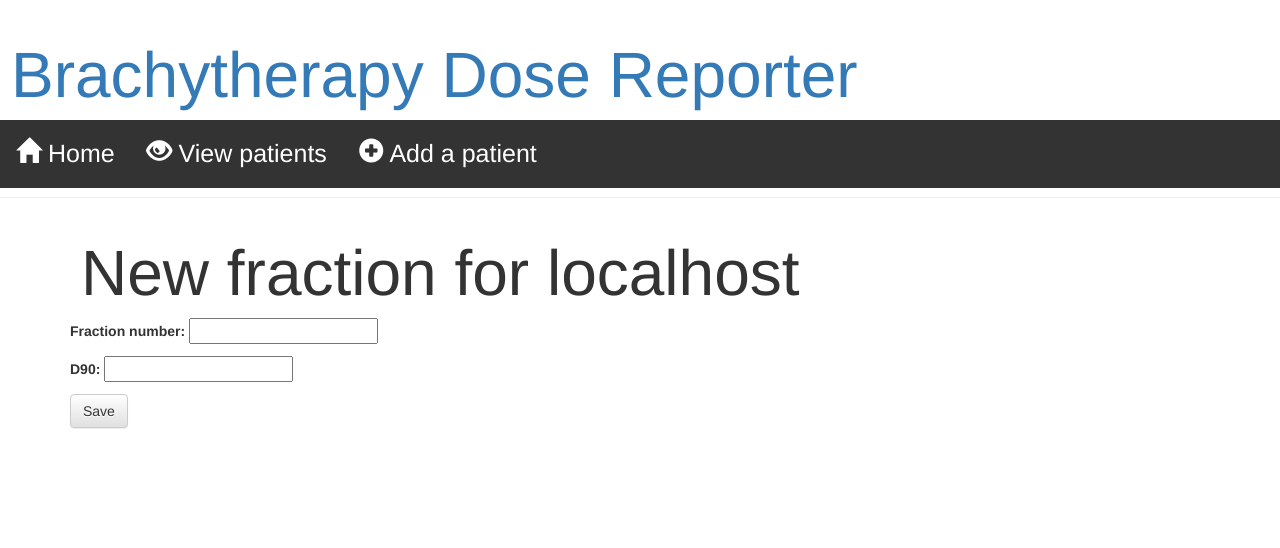
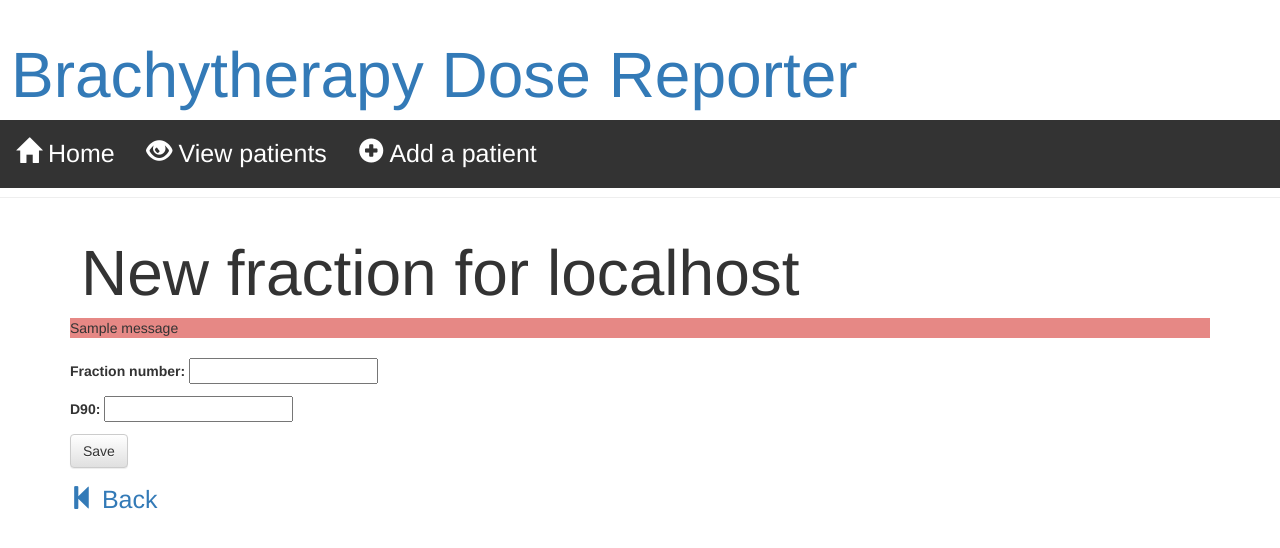
Before and after one commit to vcc-LG/brachy-dose-reporter, a Django app: page /patient/new/fraction/ in a window 1280 px wide. Shown: the top 548 px of the page. Run offline with Django 3.2, Linux system fonts and the light colour scheme; one stand-in notice (Sample message) is shown; some libraries are stand-ins or nearby versions.

Commit message:
fraction clash fixed

```diff
--- a/doseapp/templates/doseapp/fraction_new.html
+++ b/doseapp/templates/doseapp/fraction_new.html
@@ -1,7 +1,20 @@
 {% extends 'doseapp/base.html' %} {% block content %}
 <h1>New fraction for {{ patient_id }}</h1>
+
+{% if messages %}
+  <ul class="messages" style="background-color:#e68885">
+    {% for message in messages %}
+      <li class="{{ message.tags }}">{{ message }}</li><br />
+    {% endfor %}
+  </ul>
+{% endif %}
+
+<br />
 <form method="POST" class="post-form">{% csrf_token %} {{ form.as_p }}
   <input type="hidden" name="patid" value='"{{patient_id}}"' />
     <button type="submit" class="save btn btn-default">Save</button>
 </form>
+
+<a href="{% url 'patient_list' %}" class="top-menu"><span class="glyphicon glyphicon-step-backward"></span>    Back</a>
+
 {% endblock %}
--- a/doseapp/views.py
+++ b/doseapp/views.py
@@ -8,7 +8,7 @@ from .forms import PatientForm, FractionForm
 from django.shortcuts import redirect, get_object_or_404
 from django.views.generic import TemplateView
 from django_datatables_view.base_datatable_view import BaseDatatableView
-
+from django.contrib import messages
 
 class PatientList(TemplateView):
     """
@@ -73,8 +73,14 @@ def fraction_new(request):
     referrer_id = request.META.get('HTTP_REFERER').rsplit('/', 2)[1]
     if request.method == "POST":
         form = FractionForm(request.POST)
+        fraction_number_request = request.POST.get("fraction_number")
         if form.is_valid():
             post = form.save(commit=False)
+            if Fraction.objects.filter(fraction_number=fraction_number_request).exists():
+                print('here')
+                messages.warning(request, 'Warning: Fraction already exists')
+                messages.warning(request, 'Please change fraction number or edit existing fraction')
+                return render(request, 'doseapp/fraction_new.html', {'form': form, 'patient_id':request.POST.get("patid").strip("\"")})
             post.save()
             return redirect('patient_detail', pk=post.patient_id)
     else:
```
Also changed, not shown: db.sqlite3.
